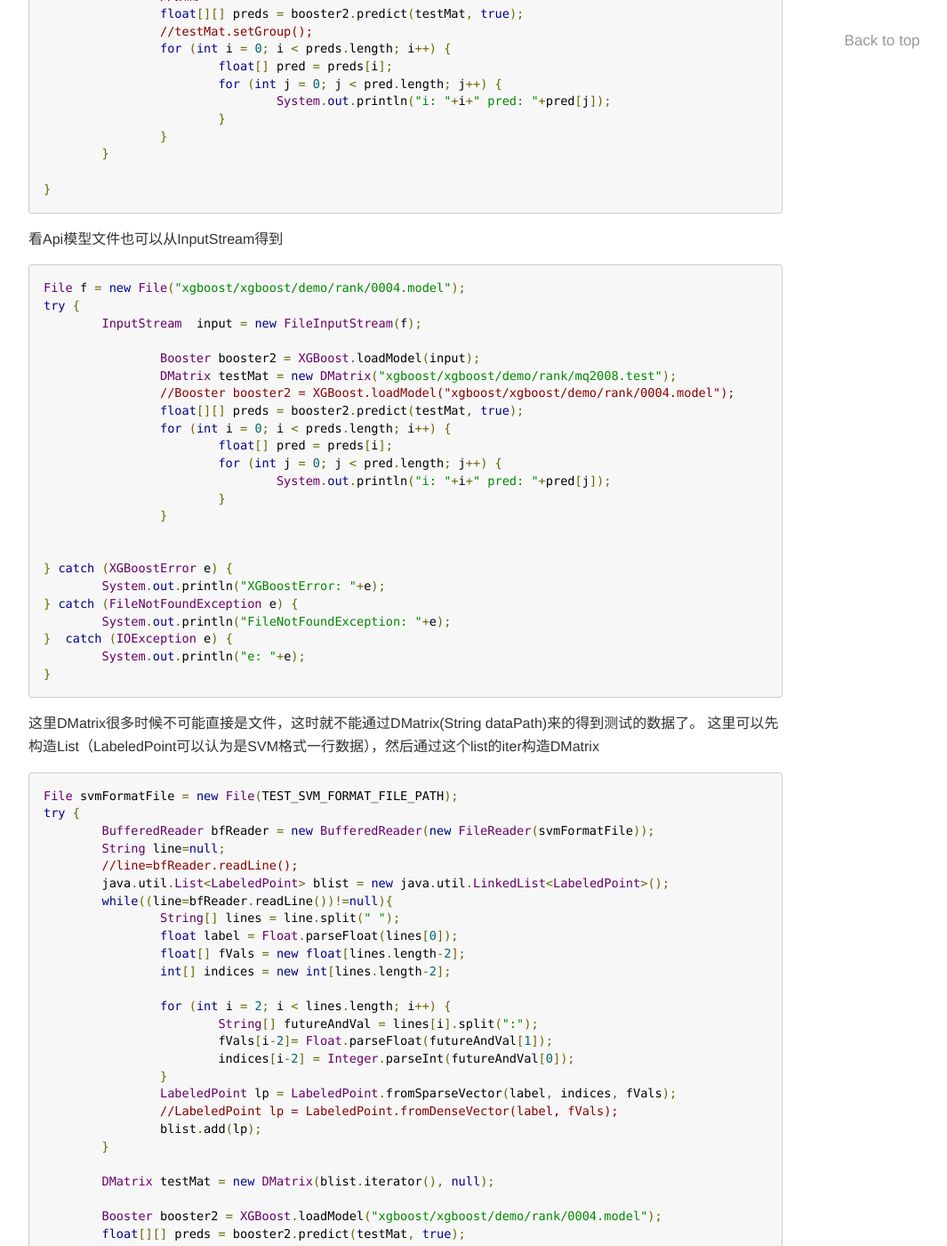
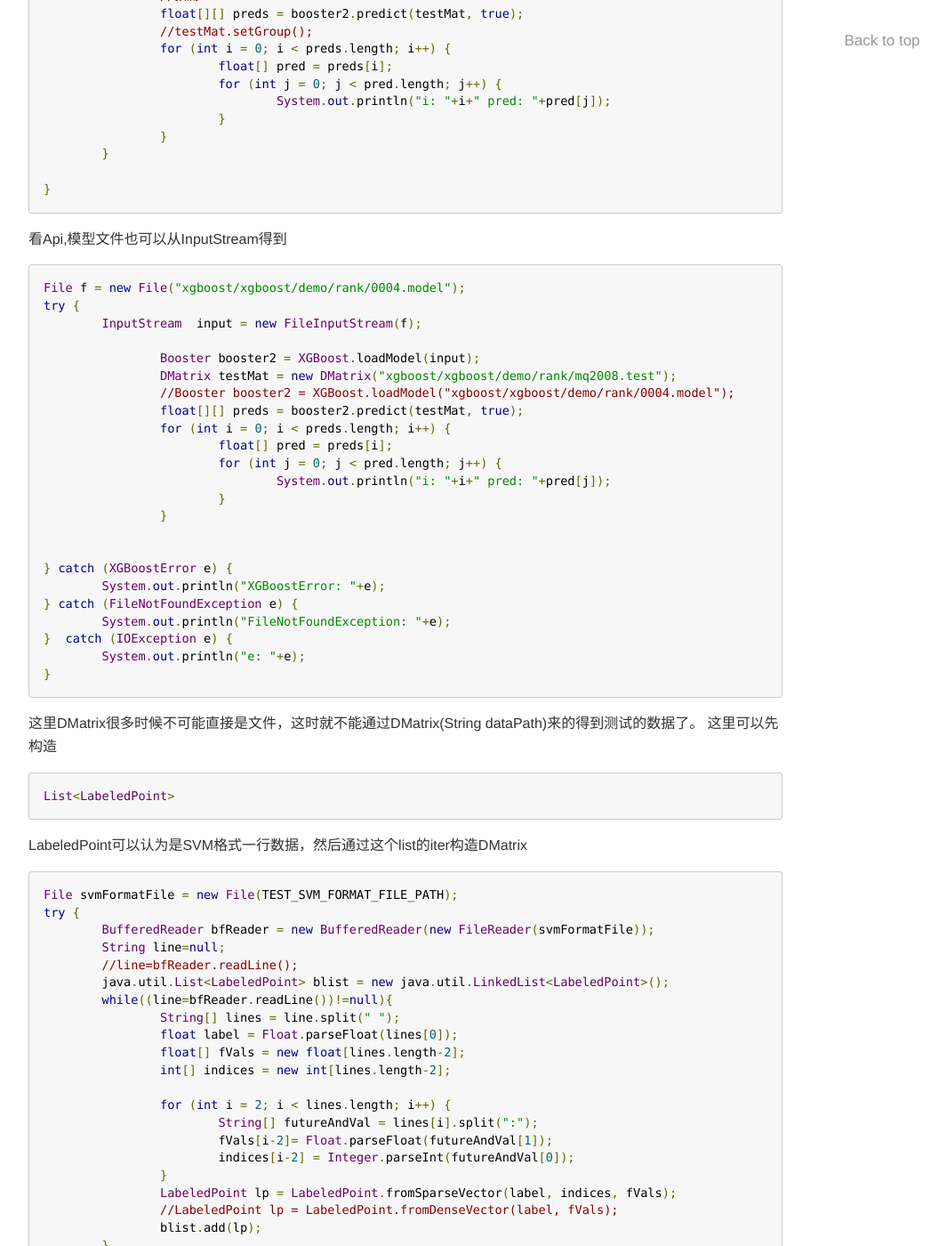
Before and after one commit to luyee/2pc.github.io, a Jekyll site: the page built from _posts/datascience/2016-05-19-Xgboost.md, in a window 1280 px wide and 1400 px high, scrolled down 422 px. Shown: the whole window at 89% size, without its empty margins (38-1103 px from the left). Built offline with Jekyll 4.4.1, drawn with Linux system fonts in a browser that asks for light colours; comment, search, counter and statistics services are not loaded.

Commit message:
Update 2016-05-19-Xgboost.md

````diff
--- a/_posts/datascience/2016-05-19-Xgboost.md
+++ b/_posts/datascience/2016-05-19-Xgboost.md
@@ -31,7 +31,7 @@ public class LoadRankModelTest {
 
 }
 ```
-看Api模型文件也可以从InputStream得到
+看Api,模型文件也可以从InputStream得到
 
 ```
 File f = new File("xgboost/xgboost/demo/rank/0004.model");
@@ -60,7 +60,12 @@ try {
 ```
 
 这里DMatrix很多时候不可能直接是文件，这时就不能通过DMatrix(String dataPath)来的得到测试的数据了。
-这里可以先构造List<LabeledPoint>（LabeledPoint可以认为是SVM格式一行数据），然后通过这个list的iter构造DMatrix
+这里可以先构造
+
+```
+List<LabeledPoint>
+```
+LabeledPoint可以认为是SVM格式一行数据，然后通过这个list的iter构造DMatrix
 
 ```
 File svmFormatFile = new File(TEST_SVM_FORMAT_FILE_PATH);
````
